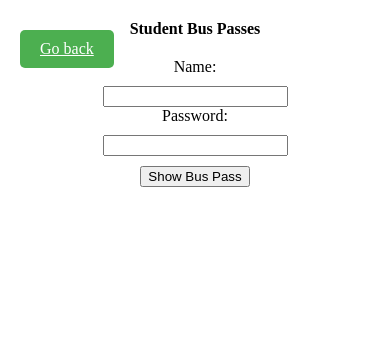
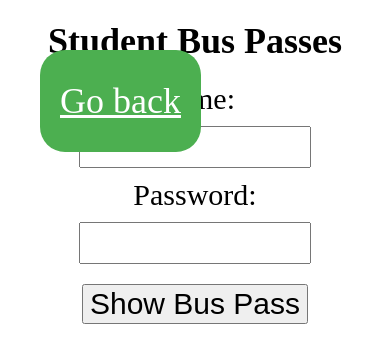
Before and after one commit to EricoHello/AllStarMeekerWeb, a plain HTML site: page buspass/buspass.html in a window 390 px wide. Drawn offline with Linux system fonts and the light colour scheme.

Commit message:
mobile changes

```diff
--- a/buspass/buspass.css
+++ b/buspass/buspass.css
@@ -14,7 +14,15 @@
   label {
     margin-bottom: 10px;
   }
-
+  .large-text {
+    font-size: 30px; /* Adjust the value as needed */
+  }
+  input[type="text"], input[type="password"] {
+    font-size: 16px;
+    padding: 10px;
+    width: 90%;
+    margin-bottom: 10px;
+  }
   button {
     margin-top: 10px;
   }
@@ -33,21 +41,21 @@
   }
   .goback {
     position: absolute;
-    top: 30px;
-    left: 20px;
-    font-size: 16px;
-    padding: 10px 20px;
+    top: 50px;
+    left: 40px;
+    font-size: 36px;
+    padding: 30px 20px;
     background-color: #4CAF50;
     color: #fff;
     border: none;
-    border-radius: 5px;
+    border-radius: 25px;
     cursor: pointer;
   }
   .goback:hover {
     background-color: #3e8e41;
   }
   h1 {
-    font-size: 16px; /* Change font size to your preference */
+    font-size: 36px; /* Change font size to your preference */
     font-weight: bold; /* Add bold font weight */
     text-align: center; /* Center the heading */
     margin-top: 20px; /* Add top margin */
--- a/buspass/buspass.html
+++ b/buspass/buspass.html
@@ -9,11 +9,11 @@
     <h1>Student Bus Passes</h1>
     <div class="container">
       <form>
-        <label for="name">Name:</label>
-        <input type="text" id="name" name="name">
-        <label for="password">Password:</label>
-        <input type="password" id="password" name="password">
-        <button type="button" onclick="showBusPass()">Show Bus Pass</button>
+          <label for="name"class="large-text">Name:</label>
+          <input type="text" id="name" name="name">
+          <label for="password"class="large-text">Password:</label>
+          <input type="password" id="password" name="password">
+          <button type="button" onclick="showBusPass()"class="large-text">Show Bus Pass</button>
       </form>
       <div id="buspass">
         <h2>Bus Pass</h2>
--- a/wave/styleWeb.css
+++ b/wave/styleWeb.css
@@ -243,7 +243,7 @@
   .card {
     padding: 16px;
     margin: 24px;
-    margin-top: 250px;
+    margin-top: 300px;
     border-radius: 10px;
     background-color: #fff;
     color: rgba(0, 0, 0, 0.87);
@@ -267,7 +267,7 @@
   }
   .video-container2 {
     margin-right: 40px;
-    margin-top: 290px;
+    margin-top: 350px;
     margin-bottom: 80px;
     width: 40%;
   }
@@ -327,7 +327,7 @@
     background-color: #333;
     color: #fff;
     padding: 20px 0;
-    margin-top: 400px;
+    margin-top: 300px;
  }
 
  footer p {
```
